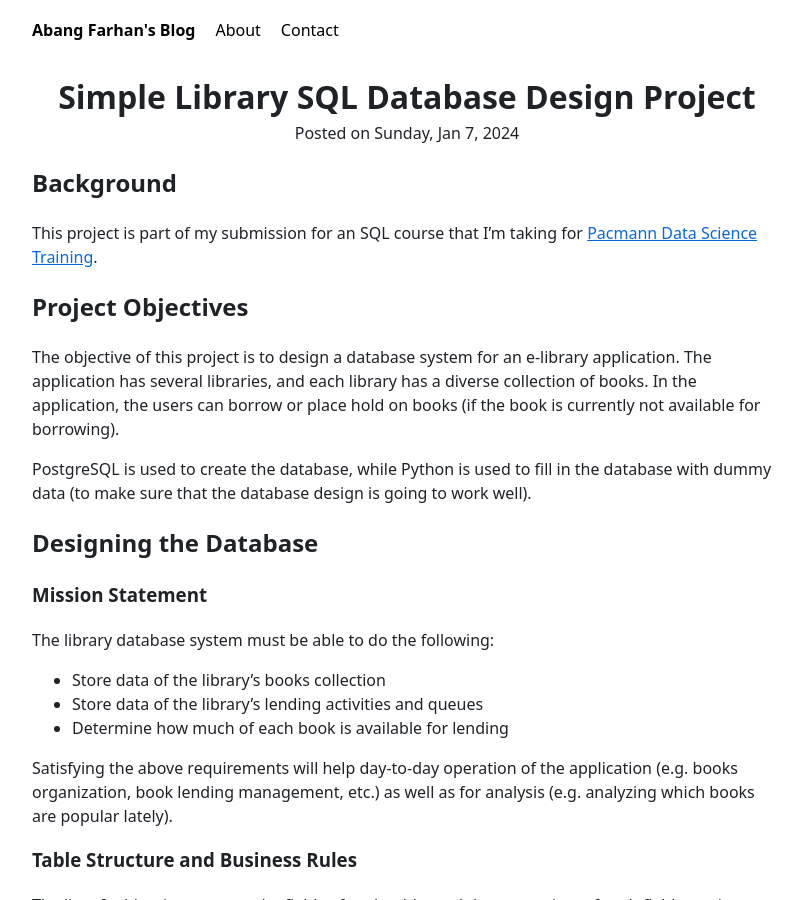
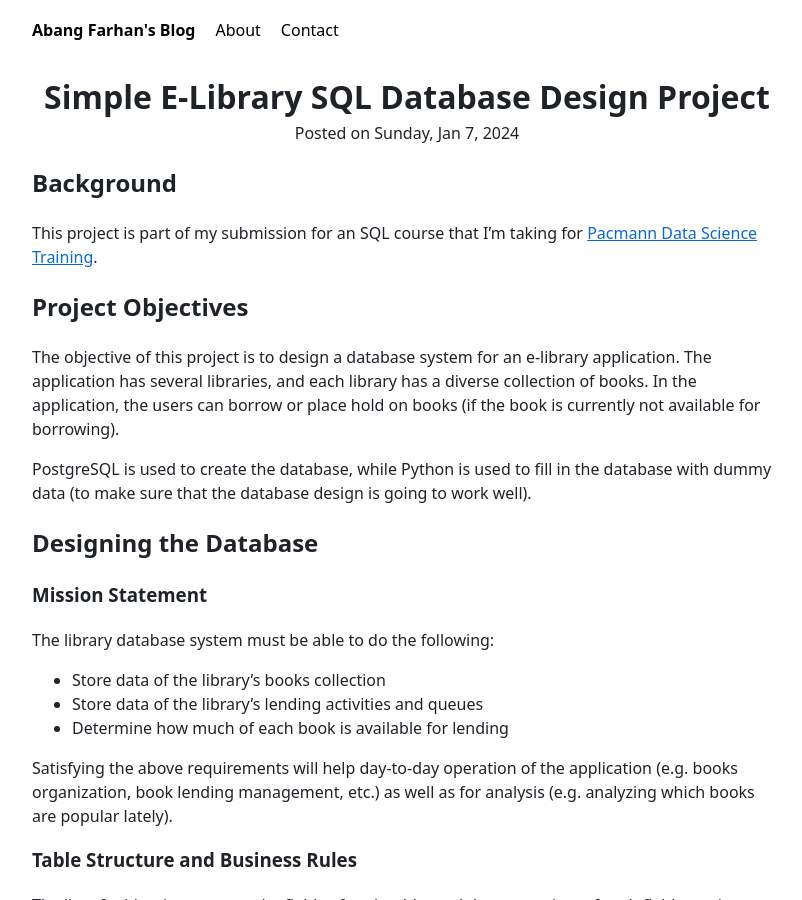
Before and after one commit to abangfarhan/abangfarhan.github.io, a Jekyll site: the page built from _posts/2024-01-07-library-database-design-project.md, in a window 1280 px wide and 900 px high. Shown: the whole window, without its empty margins (233-1035 px from the left). Built offline with Jekyll 4.4.1, drawn with Linux system fonts in a browser that asks for light colours.

```diff
--- a/_posts/2024-01-07-library-database-design-project.md
+++ b/_posts/2024-01-07-library-database-design-project.md
@@ -1,6 +1,6 @@
 ---
 layout: post
-title: Simple Library SQL Database Design Project
+title: Simple E-Library SQL Database Design Project
 category: blog
 tags: [SQL]
 ---
```
